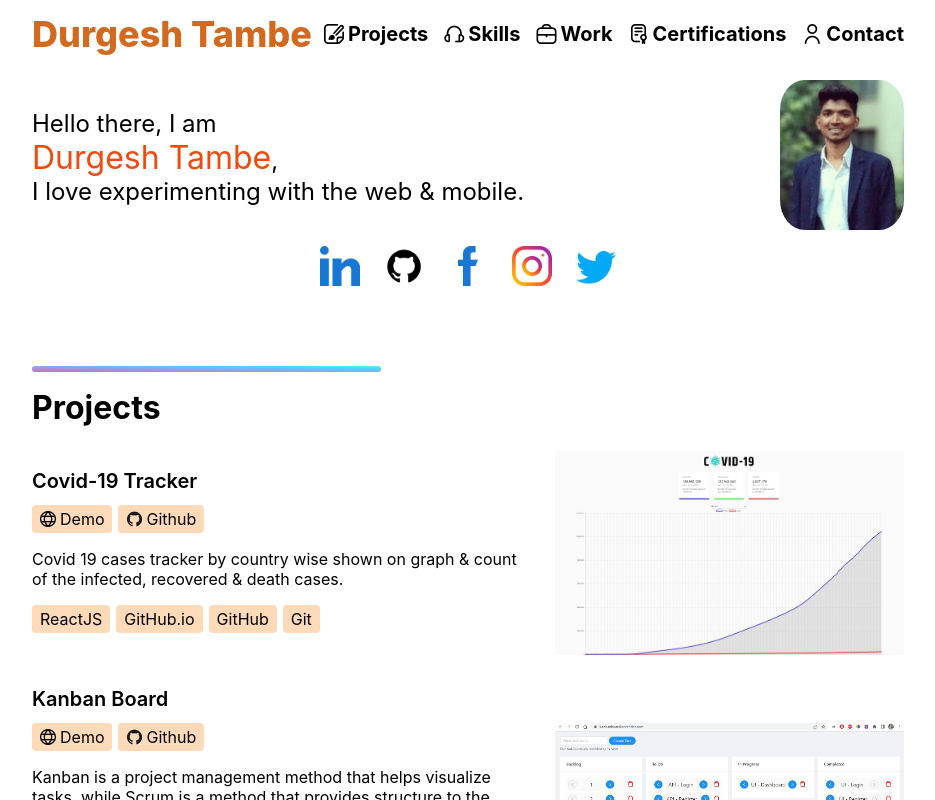
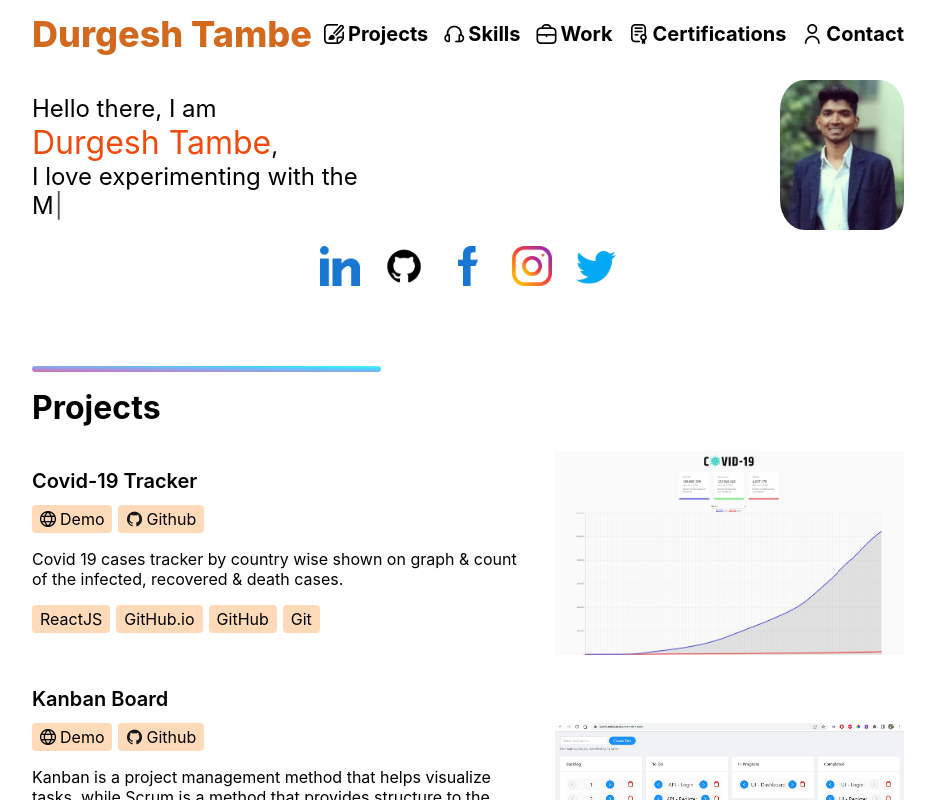
Before and after one commit to durgesh94/MyPortfolio, a React (Create React App) app: page / in a window 1280 px wide. Shown: the top 800 px of the page, without its empty margins (172-1107 px from the left). Built offline with nearby package versions, Linux system fonts and the light colour scheme.

Commit message:
typewritter effect & google analytics

```diff
--- a/package.json
+++ b/package.json
@@ -11,6 +11,7 @@
     "react": "^18.2.0",
     "react-dom": "^18.2.0",
     "react-scripts": "^5.0.1",
+    "typewriter-effect": "^2.21.0",
     "web-vitals": "^1.1.2"
   },
   "scripts": {
--- a/public/index.html
+++ b/public/index.html
@@ -30,6 +30,16 @@
   <link rel='stylesheet' href='https://cdn-uicons.flaticon.com/uicons-regular-rounded/css/uicons-regular-rounded.css'>
   <link rel="stylesheet" href="https://cdn.jsdelivr.net/gh/devicons/devicon@v2.15.1/devicon.min.css">
 
+  <!-- Google tag (gtag.js) -->
+  <script async src="https://www.googletagmanager.com/gtag/js?id=G-CNHNWMJ70C"></script>
+  <script>
+    window.dataLayer = window.dataLayer || [];
+    function gtag() { dataLayer.push(arguments); }
+    gtag('js', new Date());
+
+    gtag('config', 'G-CNHNWMJ70C');
+  </script>
+
   <title>Portfolio 1.0</title>
 </head>
 
--- a/src/components/body/about/index.js
+++ b/src/components/body/about/index.js
@@ -1,15 +1,27 @@
 import React from "react";
+import Typewriter from "typewriter-effect"
 import "./about.css"
 import SocialLogin from "../../comman/social-login";
 
 export default function About() {
+
     return (
         <div className="about">
             <div className="about-top">
                 <div className="about-info">
                     Hello there, I am
                     <br /><span className="info-name">Durgesh Tambe</span>,
-                    <br />I love experimenting with the web & mobile.
+                    <span>
+                        <br />I love experimenting with the <Typewriter
+                            options={{
+                                strings: ['Web.', 'Mobile.'],
+                                autoStart: true,
+                                loop: true,
+                                delay: 300,
+                                pauseFor: 2500
+                            }}
+                        />
+                    </span>
                 </div>
                 <div className="about-photo">
                     <img src={require("../../../assets/images/durgesh-2.png")} alt="Durgesh" className="picture" />
--- a/src/components/body/certificate/certificate-card/index.js
+++ b/src/components/body/certificate/certificate-card/index.js
@@ -14,7 +14,7 @@ export default function CertificateCard({ item }) {
                 <div className="cert-desc">
                     {item.skills && item.skills.map((skill, idx) => {
                         return (
-                            <span>
+                            <span key={skill}>
                                 {skill}{idx < item.skills.length - 1 ? <span>, </span> : null}
                             </span>
                         );
```
Also changed, not shown: 2 other files (tests, documents, lock files or other folders).
